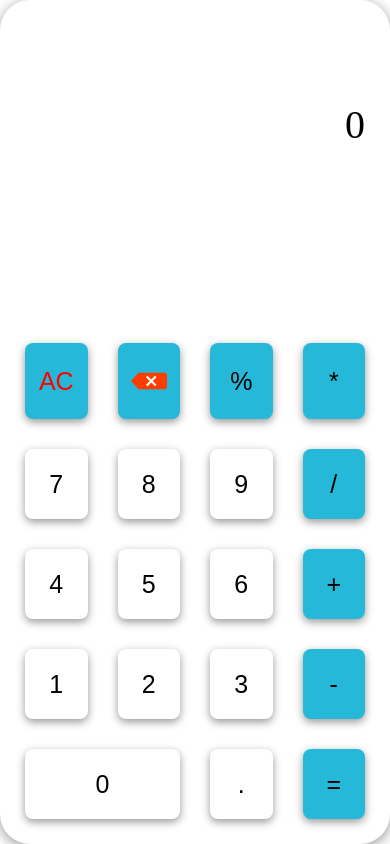
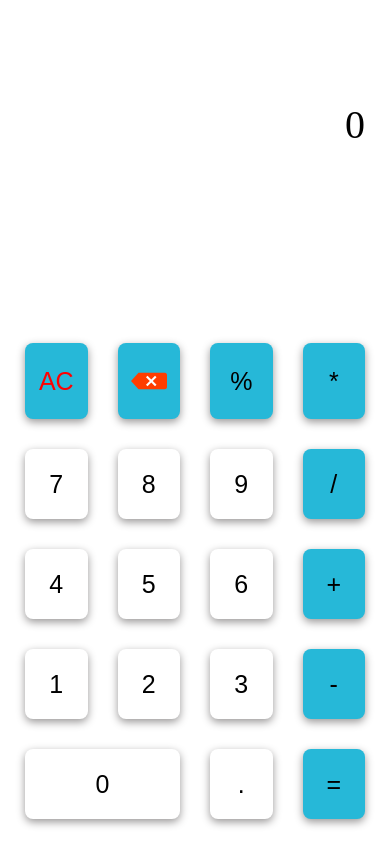
Before and after one commit to md-mohosin/simple-calculator, a website built with Vite: page index.html in a window 390 px wide. Built offline with nearby package versions, Linux system fonts and the light colour scheme.

Commit message:
remove box-shadow for small device

```diff
--- a/src/style.css
+++ b/src/style.css
@@ -80,5 +80,6 @@ flex-wrap: wrap;
 @media (max-width:600px) {
   .container{
     height: 100%;
+    box-shadow: none;
   }
 }
```
